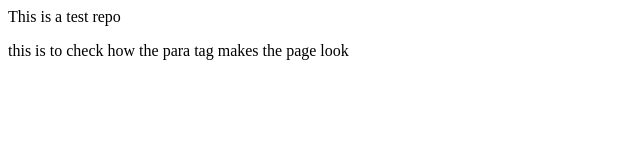
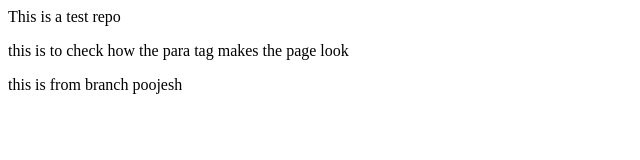
Before and after one commit to PoojeshShetty/testRepo, a plain HTML site: page index.html in a window 1280 px wide. Shown: the whole page, without its empty margins (0-640 px from the left). Drawn offline with Linux system fonts and the light colour scheme.

Commit message:
fix:indent and line

```diff
--- a/index.html
+++ b/index.html
@@ -9,5 +9,8 @@
 <body>
     This is a test repo
     <p>this is to check how the para tag makes the page look</p>
+
+
+    this is from branch poojesh
 </body>
 </html>
```
